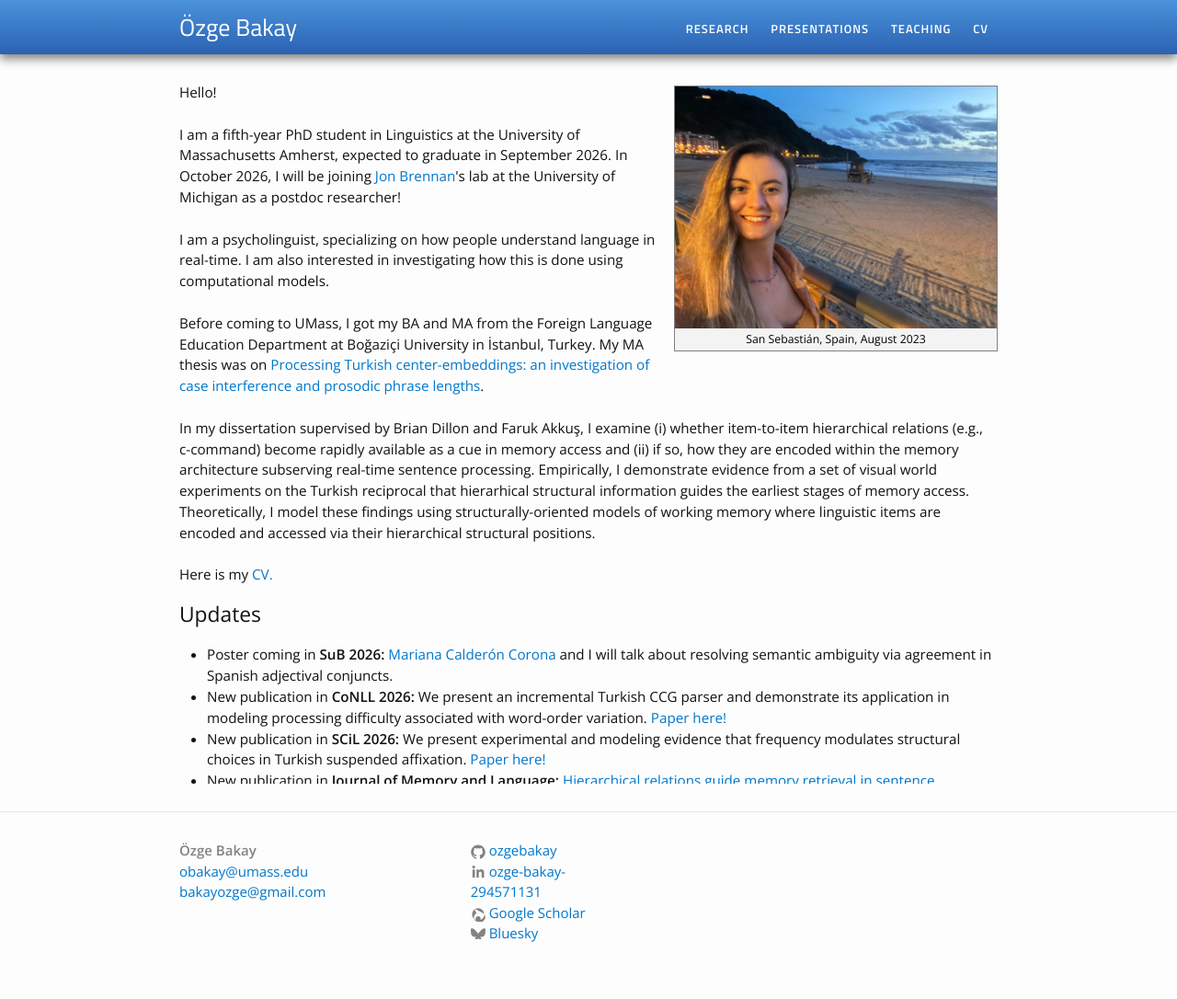
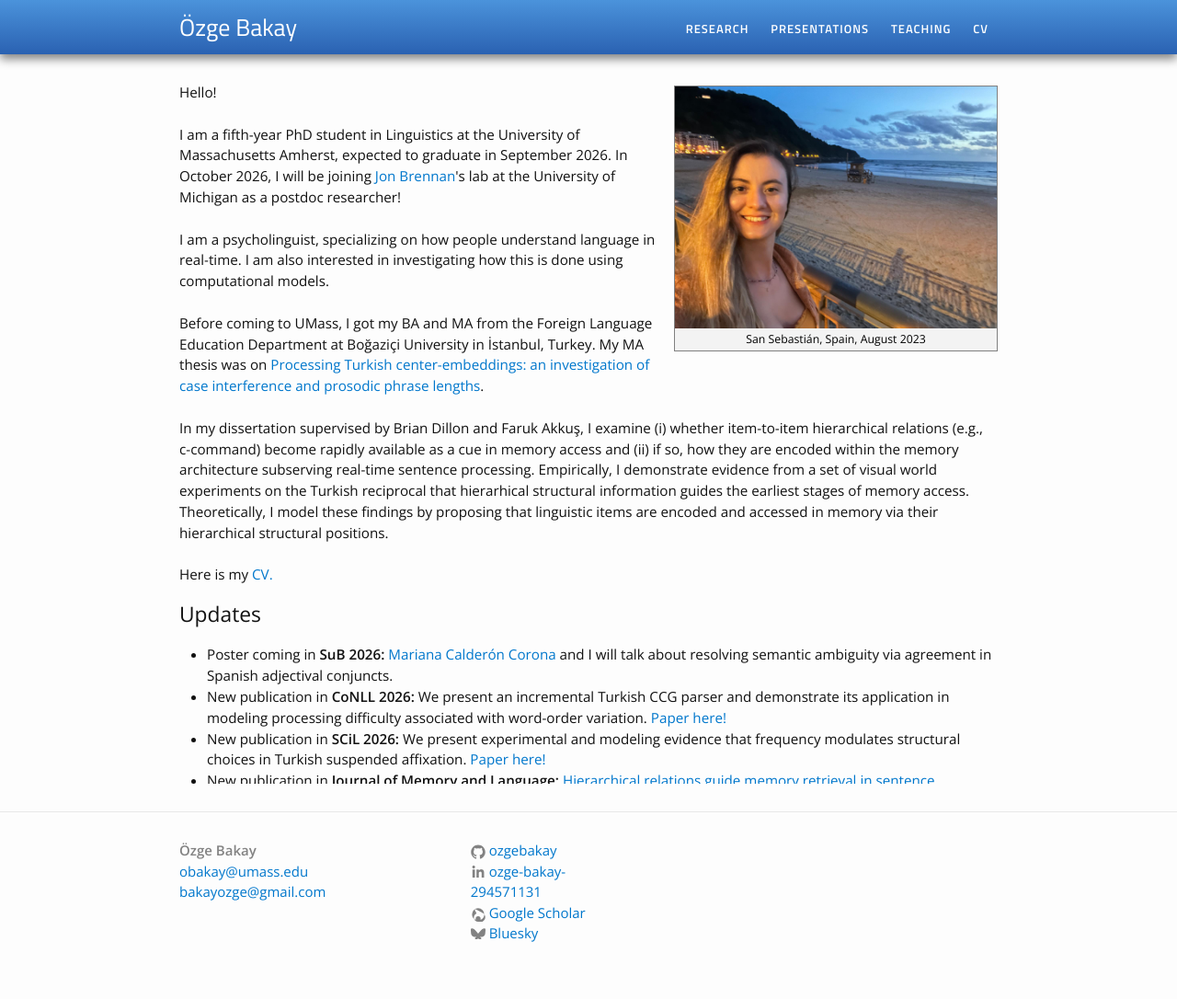
Before and after one commit to ozgebakay/ozgebakay.github.io, a Jekyll site: the page built from index.html, in a window 1280 px wide. Shown: the whole page at 92% size. Built offline with Jekyll 4.4.1, drawn with Linux system fonts in a browser that asks for light colours.

Commit message:
Update index.html

```diff
--- a/index.html
+++ b/index.html
@@ -14,7 +14,7 @@ I am a psycholinguist, specializing on how people understand language in real-ti
 
 Before coming to UMass, I got my BA and MA from the Foreign Language Education Department at Boğaziçi University in İstanbul, Turkey. My MA thesis was on <a href="https://drive.google.com/file/d/14g6h468X45LS5cQqZ8u38hscxFIGchVK/view" target="_blank">Processing Turkish center-embeddings: an investigation of case interference and prosodic phrase lengths</a>.<br><br>
 
-In my dissertation supervised by Brian Dillon and Faruk Akkuş, I examine (i) whether item-to-item hierarchical relations (e.g., c-command) become rapidly available as a cue in memory access and (ii) if so, how they are encoded within the memory architecture subserving real-time sentence processing. Empirically, I demonstrate evidence from a set of visual world experiments on the Turkish reciprocal that hierarhical structural information guides the earliest stages of memory access. Theoretically, I model these findings using structurally-oriented models of working memory where linguistic items are encoded and accessed via their hierarchical structural positions. <br><br>
+In my dissertation supervised by Brian Dillon and Faruk Akkuş, I examine (i) whether item-to-item hierarchical relations (e.g., c-command) become rapidly available as a cue in memory access and (ii) if so, how they are encoded within the memory architecture subserving real-time sentence processing. Empirically, I demonstrate evidence from a set of visual world experiments on the Turkish reciprocal that hierarhical structural information guides the earliest stages of memory access. Theoretically, I model these findings by proposing that linguistic items are encoded and accessed in memory via their hierarchical structural positions. <br><br>
 
 Here is my <a href="/cv/OzgeBakay_CV.pdf">CV.</a></p>
 
```
